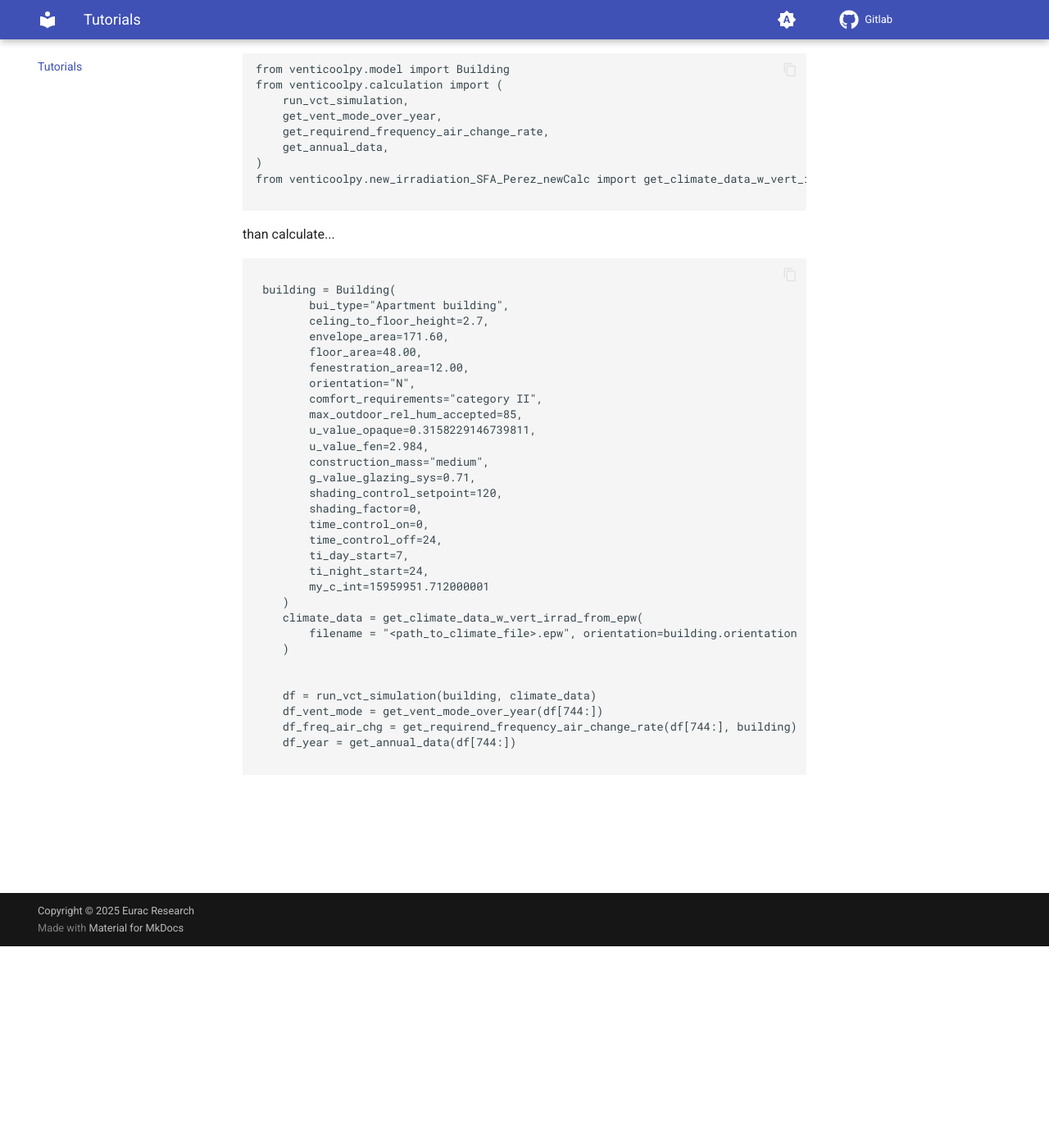
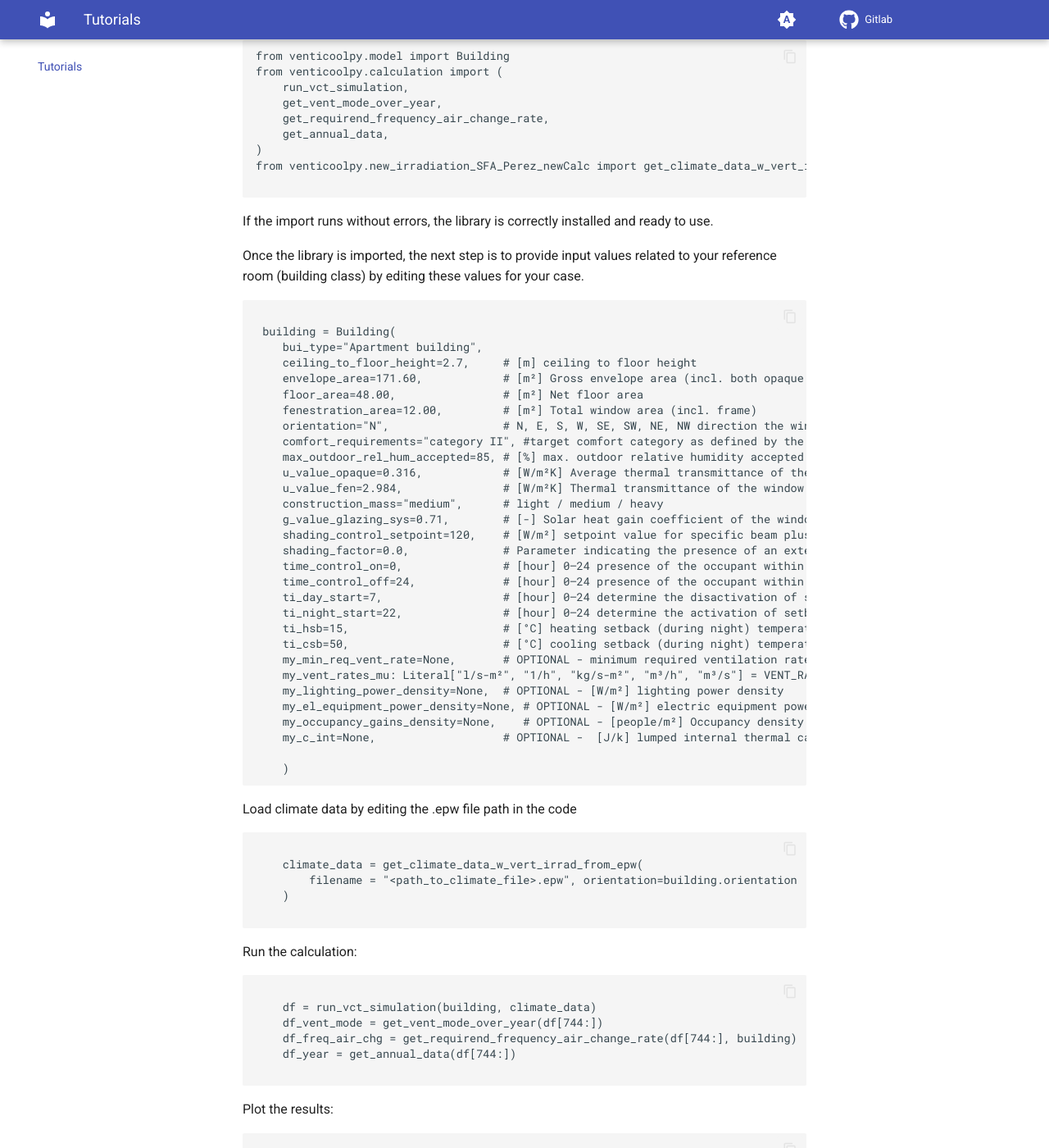
Before and after one commit to EURAC-EEBgroup/venticoolpy, an MkDocs documentation site: the page built from docs/tutorials.md, in a window 1280 px wide and 1400 px high, scrolled down 246 px. Shown: the whole window at 82% size. Built offline with MkDocs 1.6.1 and Material for MkDocs 9.7.7, drawn with Linux system fonts in a browser that asks for light colours; some of the changed text lies outside the part shown.

Commit message:
added tutorial description

````diff
--- a/docs/tutorials.md
+++ b/docs/tutorials.md
@@ -1,10 +1,7 @@
 # Tutorials
 
-
-comment
-
-first import ...
-
+After installing the library, the first step is to import it into your Python script or notebook.
+This makes all the library’s functions and classes available for use.
 
 ```python
 from venticoolpy.model import Building
@@ -17,37 +14,55 @@
 from venticoolpy.new_irradiation_SFA_Perez_newCalc import get_climate_data_w_vert_irrad_from_epw
 
 ```
+If the import runs without errors, the library is correctly installed and ready to use.
 
-
-than calculate...
+Once the library is imported, the next step is to provide input values related to your reference room (building class) by editing these values for your case.
 
 ```python
 
  building = Building(
-        bui_type="Apartment building",
-        celing_to_floor_height=2.7,
-        envelope_area=171.60,
-        floor_area=48.00,
-        fenestration_area=12.00,
-        orientation="N",
-        comfort_requirements="category II",
-        max_outdoor_rel_hum_accepted=85,
-        u_value_opaque=0.3158229146739811,
-        u_value_fen=2.984,
-        construction_mass="medium",
-        g_value_glazing_sys=0.71,
-        shading_control_setpoint=120,
-        shading_factor=0,
-        time_control_on=0,
-        time_control_off=24,
-        ti_day_start=7,
-        ti_night_start=24,
-        my_c_int=15959951.712000001
+    bui_type="Apartment building",
+    ceiling_to_floor_height=2.7,     # [m] ceiling to floor height
+    envelope_area=171.60,            # [m²] Gross envelope area (incl. both opaque and glazed area)
+    floor_area=48.00,                # [m²] Net floor area
+    fenestration_area=12.00,         # [m²] Total window area (incl. frame)
+    orientation="N",                 # N, E, S, W, SE, SW, NE, NW direction the window faces, expressed relative to the cardinal directions
+    comfort_requirements="category II", #target comfort category as defined by the EN 16798-1
+    max_outdoor_rel_hum_accepted=85, # [%] max. outdoor relative humidity accepted
+    u_value_opaque=0.316,            # [W/m²K] Average thermal transmittance of the opaque surfaces (wall, roof, floor) with outdoor boundary conditions
+    u_value_fen=2.984,               # [W/m²K] Thermal transmittance of the window (or average thermal transmittance of windows if the room has more than one window), considering both glazing system and frame.
+    construction_mass="medium",      # light / medium / heavy
+    g_value_glazing_sys=0.71,        # [-] Solar heat gain coefficient of the window glazing system
+    shading_control_setpoint=120,    # [W/m²] setpoint value for specific beam plus diffuse solar radiation incident on the window to activate shading
+    shading_factor=0.0,              # Parameter indicating the presence of an external shading element and the surface of the window which is shaded by the shading element. 0..1 (0 = no shading reduction)
+    time_control_on=0,               # [hour] 0–24 presence of the occupant within the thermal zone
+    time_control_off=24,             # [hour] 0–24 presence of the occupant within the thermal zone
+    ti_day_start=7,                  # [hour] 0–24 determine the disactivation of setback temperature setpoint
+    ti_night_start=22,               # [hour] 0–24 determine the activation of setback temperature setpoint
+    ti_hsb=15,                       # [°C] heating setback (during night) temperature
+    ti_csb=50,                       # [°C] cooling setback (during night) temperature
+    my_min_req_vent_rate=None,       # OPTIONAL - minimum required ventilation rate
+    my_vent_rates_mu: Literal["l/s-m²", "1/h", "kg/s-m²", "m³/h", "m³/s"] = VENT_RATES_MU[0], # required if my_min_req_vent_rate is not None - unit of measure for the required ventilation rates input in my_min_req_vent_rate
+    my_lighting_power_density=None,  # OPTIONAL - [W/m²] lighting power density
+    my_el_equipment_power_density=None, # OPTIONAL - [W/m²] electric equipment power density
+    my_occupancy_gains_density=None,    # OPTIONAL - [people/m²] Occupancy density
+    my_c_int=None,                   # OPTIONAL -  [J/k] lumped internal thermal capacity
+
     )
+```
+
+Load climate data by editing the .epw file path in the code
+
+```python
+
     climate_data = get_climate_data_w_vert_irrad_from_epw(
         filename = "<path_to_climate_file>.epw", orientation=building.orientation
     )
 
+```
+Run the calculation:
+
+```python
 
     df = run_vct_simulation(building, climate_data)
     df_vent_mode = get_vent_mode_over_year(df[744:])
@@ -55,3 +70,11 @@
     df_year = get_annual_data(df[744:])
 
 ```
+
+Plot the results:
+
+```python
+
+
+
+```
````
